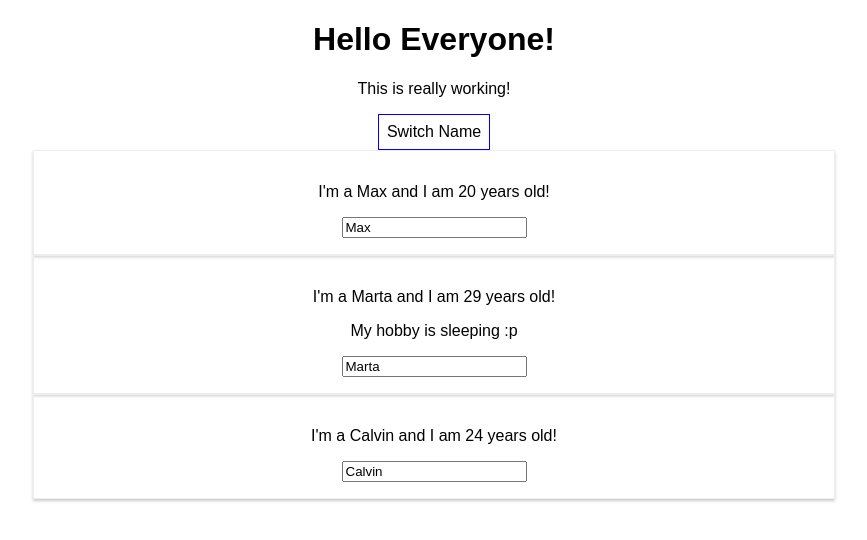
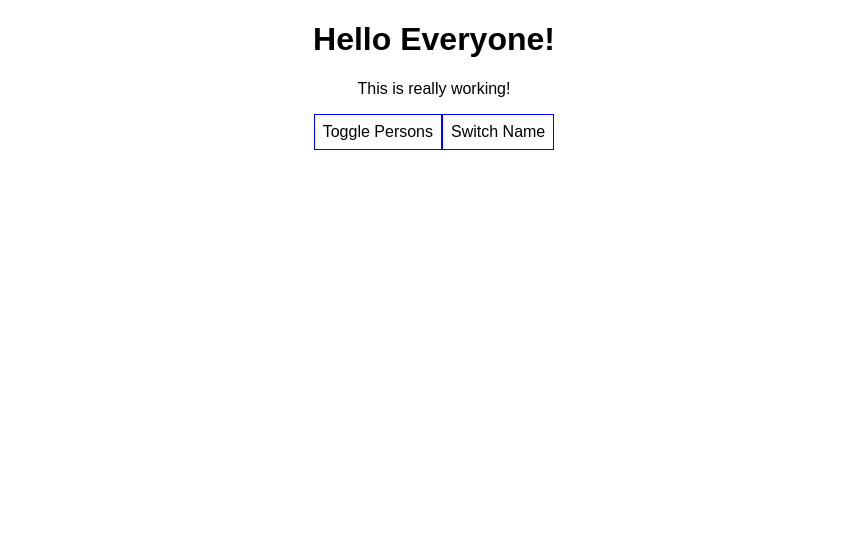
Before and after one commit to calvinchrst/react-understanding-base-feature-syntax, a React (Create React App) app: page / in a window 1280 px wide. Shown: the top 540 px of the page, without its empty margins (206-1073 px from the left). Built offline with nearby package versions, Linux system fonts and the light colour scheme.

Commit message:
Rendering Content Conditionally

```diff
--- a/src/App.js
+++ b/src/App.js
@@ -9,6 +9,7 @@ class App extends Component {
       { name: "Marta", age: 29 },
       { name: "Calvin", age: 24 },
     ],
+    showPersons: false,
   };
 
   switchNameHandler = () => {
@@ -31,6 +32,13 @@ class App extends Component {
     });
   };
 
+  togglePersonsHandler = () => {
+    const showPersons = this.state.showPersons;
+    this.setState({
+      showPersons: !showPersons,
+    });
+  };
+
   style = {
     backgroundColor: "white",
     font: "inherit",
@@ -44,9 +52,14 @@ class App extends Component {
       <div className="App">
         <h1>Hello Everyone!</h1>
         <p>This is really working!</p>
+        <button style={this.style} onClick={this.togglePersonsHandler}>
+          Toggle Persons
+        </button>
         <button style={this.style} onClick={this.switchNameHandler}>
           Switch Name
         </button>
+        {this.state.showPersons ? (
+          <div>
             <Person
               name={this.state.persons[0].name}
               age={this.state.persons[0].age}
@@ -64,6 +77,8 @@ class App extends Component {
               age={this.state.persons[2].age}
             />
           </div>
+        ) : null}
+      </div>
     );
   }
 }
```
Lines whose indentation alone changed are shown as unchanged.
